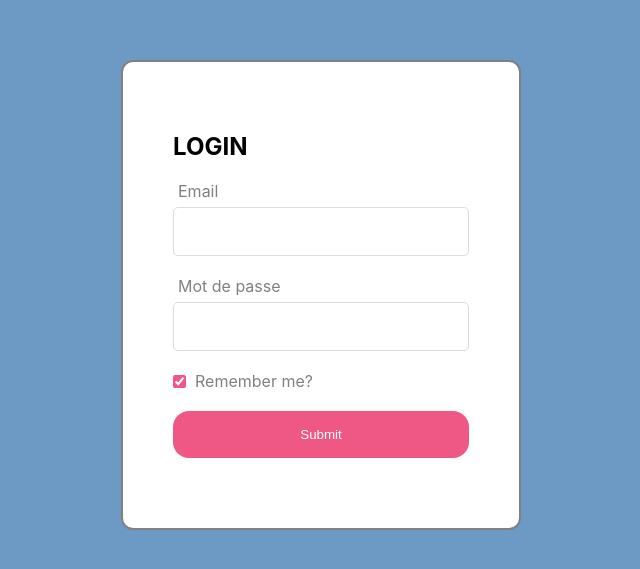
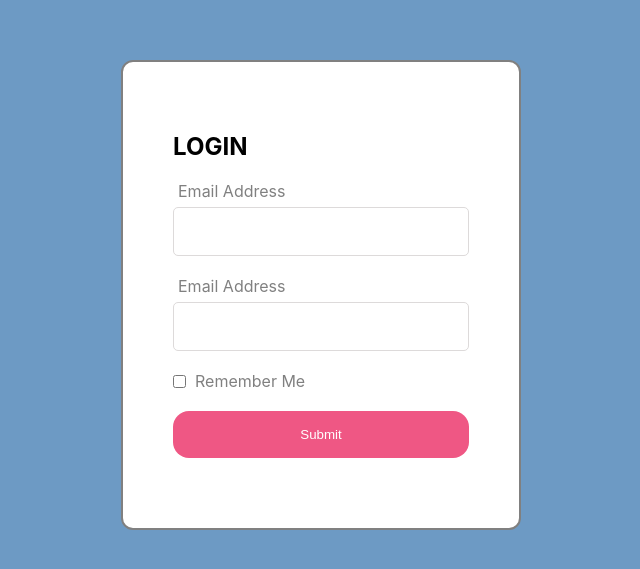
Before and after one commit to jeanm65/noteo-client, a React (Create React App) app: page /login in a window 1280 px wide. Shown: the part 105-674 px from the top of the page, without its empty margins (319-959 px from the left). Built offline with nearby package versions, Linux system fonts and the light colour scheme.

Commit message:
creation of loginForm as a reusable form

```diff
--- /dev/null
+++ b/src/LoginForm.jsx
@@ -0,0 +1,87 @@
+import { React } from 'react';
+import './styles.css';
+
+import { Formik } from 'formik';
+
+import { loginValidationSchema } from './utils/validation';
+
+const initialValues = {
+  email: '',
+  password: '',
+  rememberMe: true,
+};
+
+const LoginForm = () => {
+  const onSubmit = (values) => {
+    console.log('values', values);
+  };
+  return (
+    <Formik
+      initialValues={initialValues}
+      onSubmit={onSubmit}
+      validationSchema={loginValidationSchema}
+    >
+      {({
+          values,
+          touched,
+          errors,
+          isSubmitting,
+          handleChange,
+          handleBlur,
+        }) => {
+          return (
+            <form onSubmit={onSubmit} className="form">
+              <div className="formControl">
+                <label htmlFor="email">Email Address</label>
+                <input
+                  id="email"
+                  name="email"
+                  type="email"
+                  onChange={handleChange}
+                  onBlur={handleBlur}
+                  value={values.email}
+                  className="field"
+                />
+                {touched.email && errors.email ? <span className="errorMessage">{errors.email}</span> : null}
+              </div>
+              <div className="formControl">
+                <label htmlFor="password">Email Address</label>
+                <input
+                  id="password"
+                  name="password"
+                  type="password"
+                  onChange={handleChange}
+                  onBlur={handleBlur}
+                  value={values.password}
+                  className="field"
+                />
+                {touched.password && errors.password ? (
+                  <span className="errorMessage">{errors.email}</span>
+                ) : null}
+              </div>
+              <div className="formControl checkboxContainer">
+                <input
+                  id="rememberMe"
+                  name="rememberMe"
+                  type="checkbox"
+                  onChange={handleChange}
+                  value={values.checked}
+                  className="checkboxInput"
+                />
+                <label htmlFor="checkbox">Remember Me</label>
+              </div>
+
+              <div className="formControl buttonContainer">
+                <button type="submit" disabled={isSubmitting} className="button">
+                  Submit
+                </button>
+              </div>
+
+            </form>
+                     );
+                    }}
+    </Formik>
+              );
+            };
+
+            export default LoginForm;
--- a/src/containers/Login.jsx
+++ b/src/containers/Login.jsx
@@ -1,64 +1,17 @@
-import { React } from 'react';
-import '../styles.css';
+import React from 'react';
 
-import {
- Formik, Form, Field, ErrorMessage,
-} from 'formik';
-
-import { loginValidationSchema } from '../utils/validation';
-
-const initialValues = {
-  email: '',
-  password: '',
-  rememberMe: true,
-};
+import LoginForm from '../LoginForm';
 
 const Login = () => {
-  const onSubmit = (values) => {
-    console.log('values', values);
-  };
-
   return (
-    <Formik
-      initialValues={initialValues}
-      onSubmit={onSubmit}
-      validationSchema={loginValidationSchema}
-    >
-      {({ isSubmitting }) => (
     <div className="container">
       <div className="card">
         <div className="titleContainer">
           <h2>LOGIN</h2>
         </div>
-            <Form className="form">
-              <div className="formControl">
-                <label>Email</label>
-                <Field type="email" name="email" className="field" />
-                <ErrorMessage name="email" component="span" className="errorMessage" />
-              </div>
-
-              <div className="formControl">
-                <label>Mot de passe</label>
-                <Field type="password" name="password" className="field" />
-                <ErrorMessage name="password" component="span" className="errorMessage" />
-              </div>
-
-              <div className="formControl checkboxContainer">
-                <input type="checkbox" name="rememberMe" defaultChecked className="checkboxInput" />
-                <label htmlFor="checkbox">Remember me?</label>
-              </div>
-
-              <div className="formControl buttonContainer">
-                <button type="submit" disabled={isSubmitting} className="button">
-                  Submit
-                </button>
-              </div>
-            </Form>
+        <LoginForm />
       </div>
     </div>
-
-       )}
-    </Formik>
   );
 };
 
```
Also changed, not shown: src/containers/LoginWithFormikHook.jsx (deleted, +0 -75 lines). Lines whose indentation alone changed are shown as unchanged.
